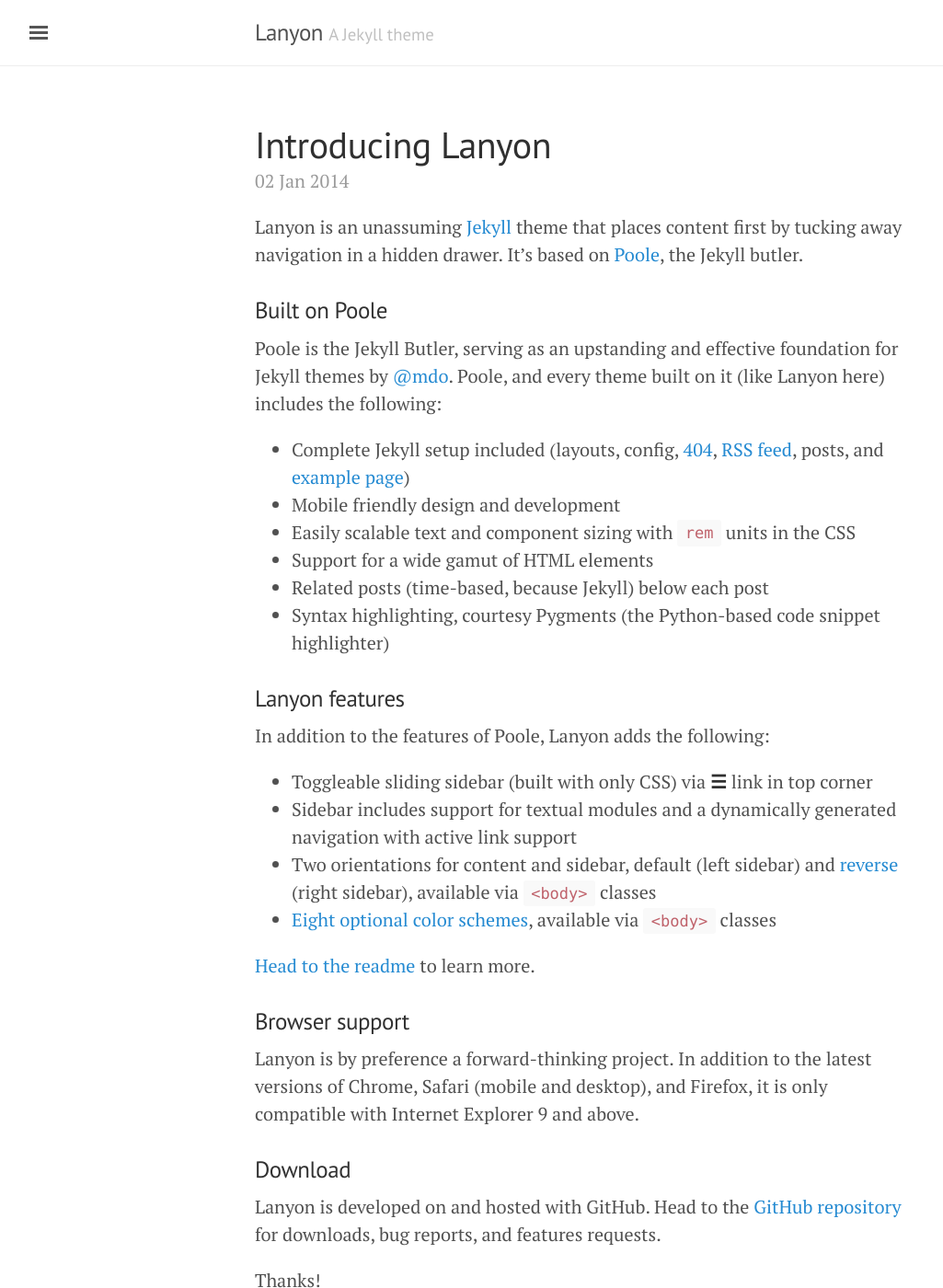
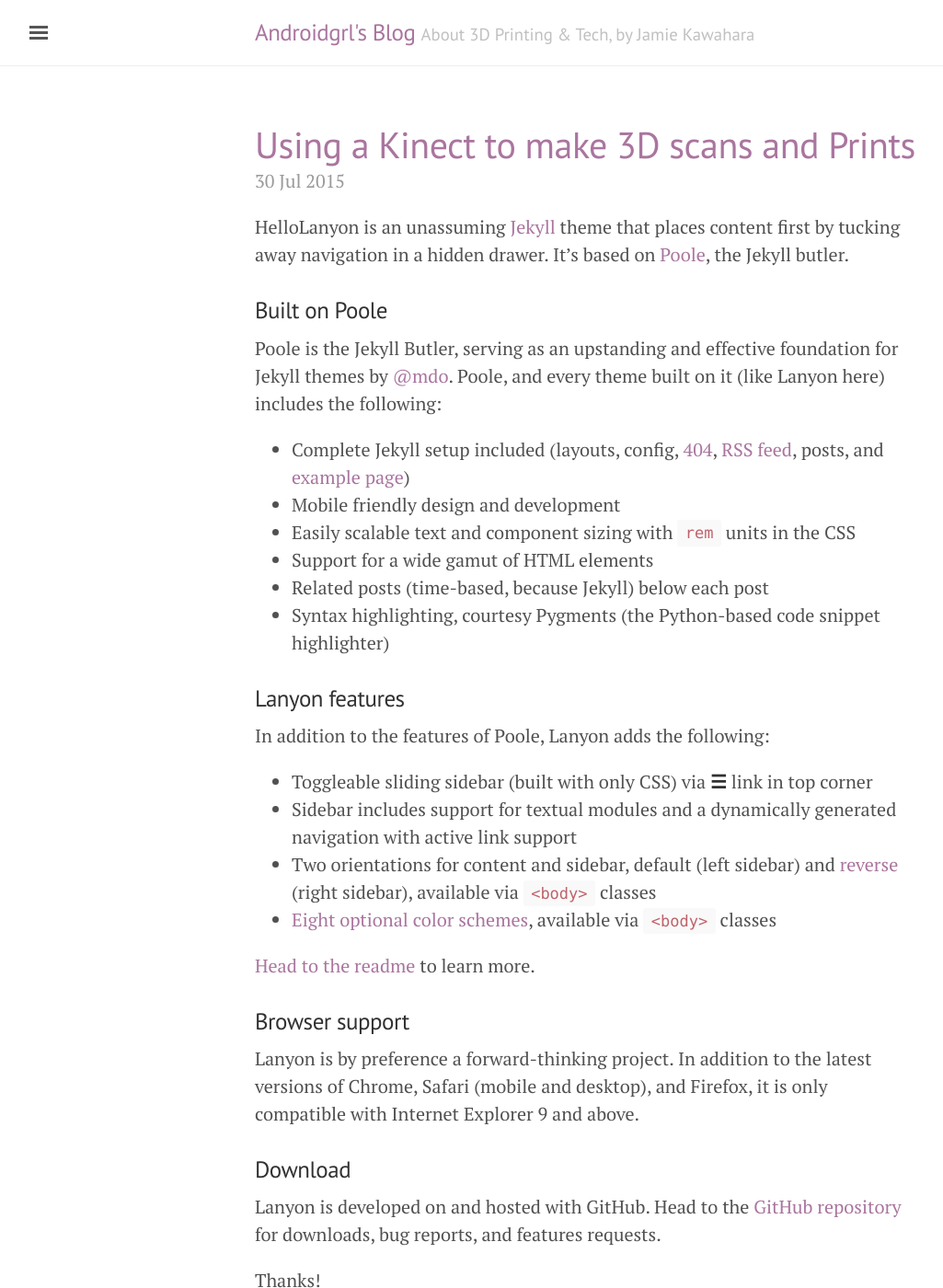
Before and after one commit to androidgrl/androidgrl.github.io, a Jekyll site: the page built from index.html, in a window 1280 px wide and 1400 px high. Shown: the whole window at 92% size, without its empty margins (3-1028 px from the left). Built offline with Jekyll 4.4.1, drawn with Linux system fonts in a browser that asks for light colours; the list of posts is cut into pages by our own code; some of the changed text lies outside the part shown.

Commit message:
Change header

```diff
--- a/_config.yml
+++ b/_config.yml
@@ -5,18 +5,18 @@
 relative_permalinks: true
 
 # Setup
-title:               Lanyon
-tagline:             'A Jekyll theme'
+title:               Androidgrl's Blog
+tagline:             'About 3D Printing & Tech, by Jamie Kawahara'
 description:         'A reserved <a href="http://jekyllrb.com" target="_blank">Jekyll</a> theme that places the utmost gravity on content with a hidden drawer. Made by <a href="https://twitter.com/mdo" target="_blank">@mdo</a>.'
-url:                 http://lanyon.getpoole.com
+url:                 http://androidgrl.github.io
 baseurl:             ''
 paginate:            5
 
 # About/contact
 author:
-  name:              Mark Otto
-  url:               https://twitter.com/mdo
-  email:             markdotto@gmail.com
+  name:              Jamie Kawahara
+  url:               https://twitter.com/androidgrl
+  email:             kawaharajamie@gmail.com
 
 # Custom vars
 version:             1.0.0
--- a/_layouts/default.html
+++ b/_layouts/default.html
@@ -3,7 +3,7 @@
 
   {% include head.html %}
 
-  <body>
+  <body class="theme-base-0e">
 
     {% include sidebar.html %}
 
--- a/_posts/2014-01-02-introducing-lanyon.md
+++ b/_posts/2014-01-02-introducing-lanyon.md
@@ -3,7 +3,7 @@
 title: Introducing Lanyon
 ---
 
-Lanyon is an unassuming [Jekyll](http://jekyllrb.com) theme that places content first by tucking away navigation in a hidden drawer. It's based on [Poole](http://getpoole.com), the Jekyll butler.
+HelloLanyon is an unassuming [Jekyll](http://jekyllrb.com) theme that places content first by tucking away navigation in a hidden drawer. It's based on [Poole](http://getpoole.com), the Jekyll butler.
 
 ### Built on Poole
 
--- /dev/null
+++ b/_posts/2015-07-30-kinect.md
@@ -0,0 +1,38 @@
+---
+layout: post
+title: Using a Kinect to make 3D scans and Prints
+---
+
+HelloLanyon is an unassuming [Jekyll](http://jekyllrb.com) theme that places content first by tucking away navigation in a hidden drawer. It's based on [Poole](http://getpoole.com), the Jekyll butler.
+
+### Built on Poole
+
+Poole is the Jekyll Butler, serving as an upstanding and effective foundation for Jekyll themes by [@mdo](https://twitter.com/mdo). Poole, and every theme built on it (like Lanyon here) includes the following:
+
+* Complete Jekyll setup included (layouts, config, [404](/404), [RSS feed](/atom.xml), posts, and [example page](/about))
+* Mobile friendly design and development
+* Easily scalable text and component sizing with `rem` units in the CSS
+* Support for a wide gamut of HTML elements
+* Related posts (time-based, because Jekyll) below each post
+* Syntax highlighting, courtesy Pygments (the Python-based code snippet highlighter)
+
+### Lanyon features
+
+In addition to the features of Poole, Lanyon adds the following:
+
+* Toggleable sliding sidebar (built with only CSS) via **☰** link in top corner
+* Sidebar includes support for textual modules and a dynamically generated navigation with active link support
+* Two orientations for content and sidebar, default (left sidebar) and [reverse](https://github.com/poole/lanyon#reverse-layout) (right sidebar), available via `<body>` classes
+* [Eight optional color schemes](https://github.com/poole/lanyon#themes), available via `<body>` classes
+
+[Head to the readme](https://github.com/poole/lanyon#readme) to learn more.
+
+### Browser support
+
+Lanyon is by preference a forward-thinking project. In addition to the latest versions of Chrome, Safari (mobile and desktop), and Firefox, it is only compatible with Internet Explorer 9 and above.
+
+### Download
+
+Lanyon is developed on and hosted with GitHub. Head to the <a href="https://github.com/poole/lanyon">GitHub repository</a> for downloads, bug reports, and features requests.
+
+Thanks!
```
Also changed, not shown: 15 other files.
